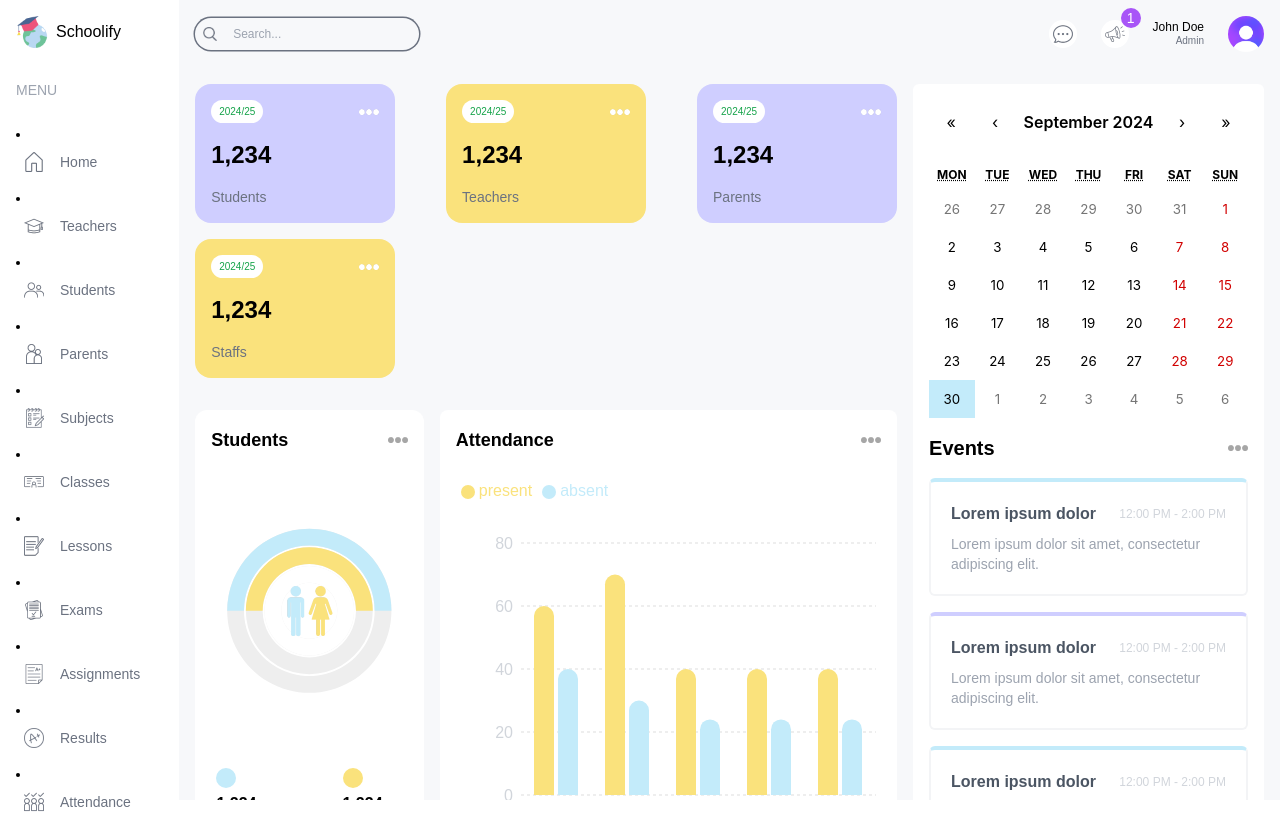
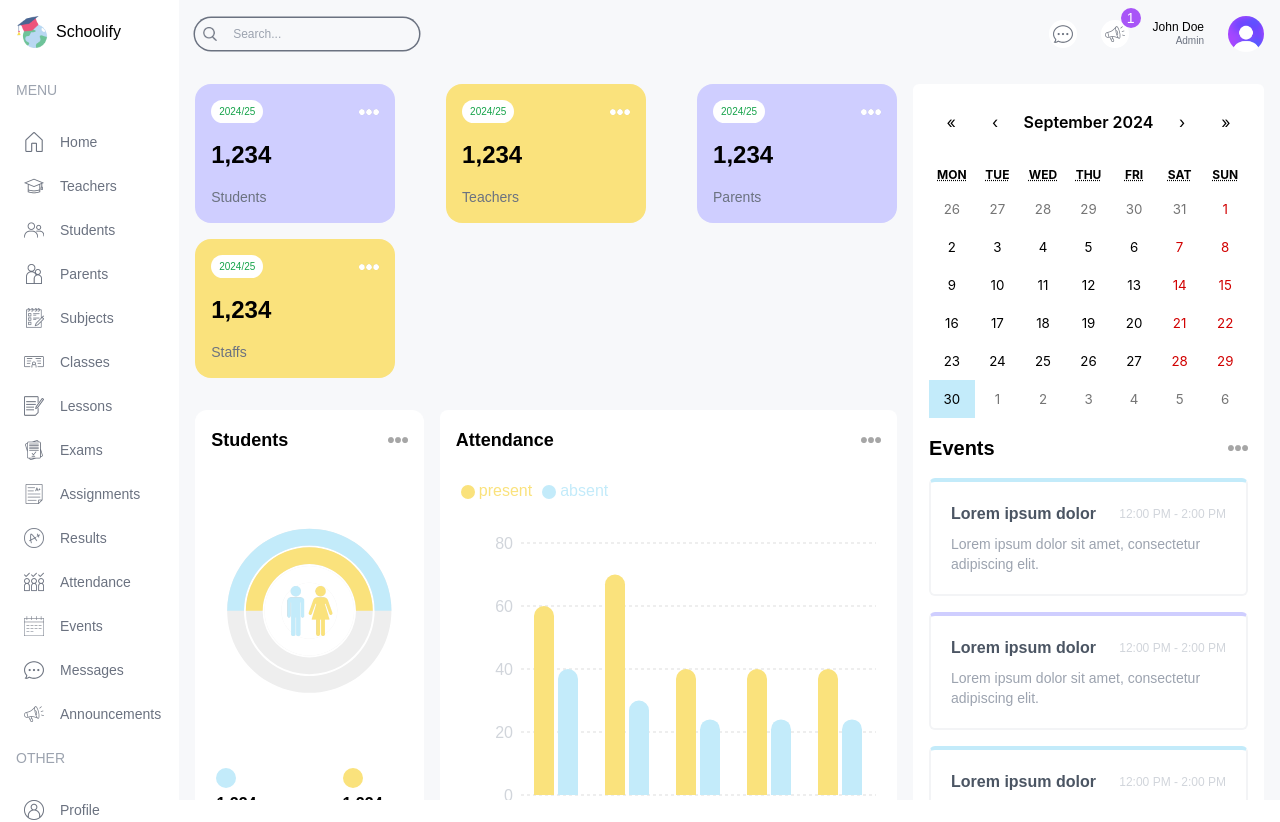
Before and after one commit to Makay131/school-system, a Next.js app: page /admin in a window 1280 px wide. Shown: the top 822 px of the page. Built offline with nearby package versions, Linux system fonts and the light colour scheme.

Commit message:
feat: class glitch fixed

```diff
--- a/src/components/dashboard/Menu.tsx
+++ b/src/components/dashboard/Menu.tsx
@@ -130,7 +130,7 @@ export const Menu = () => {
           {i.items.map((item) => {
             if (item.visible.includes(role)) {
               return (
-                <li key={item.label} className={Styles["list-none"]}>
+                <li key={item.label} className="list-none">
                 <Link
                   href={item.href}
                   className={Styles["menu-list-item"]}
```
